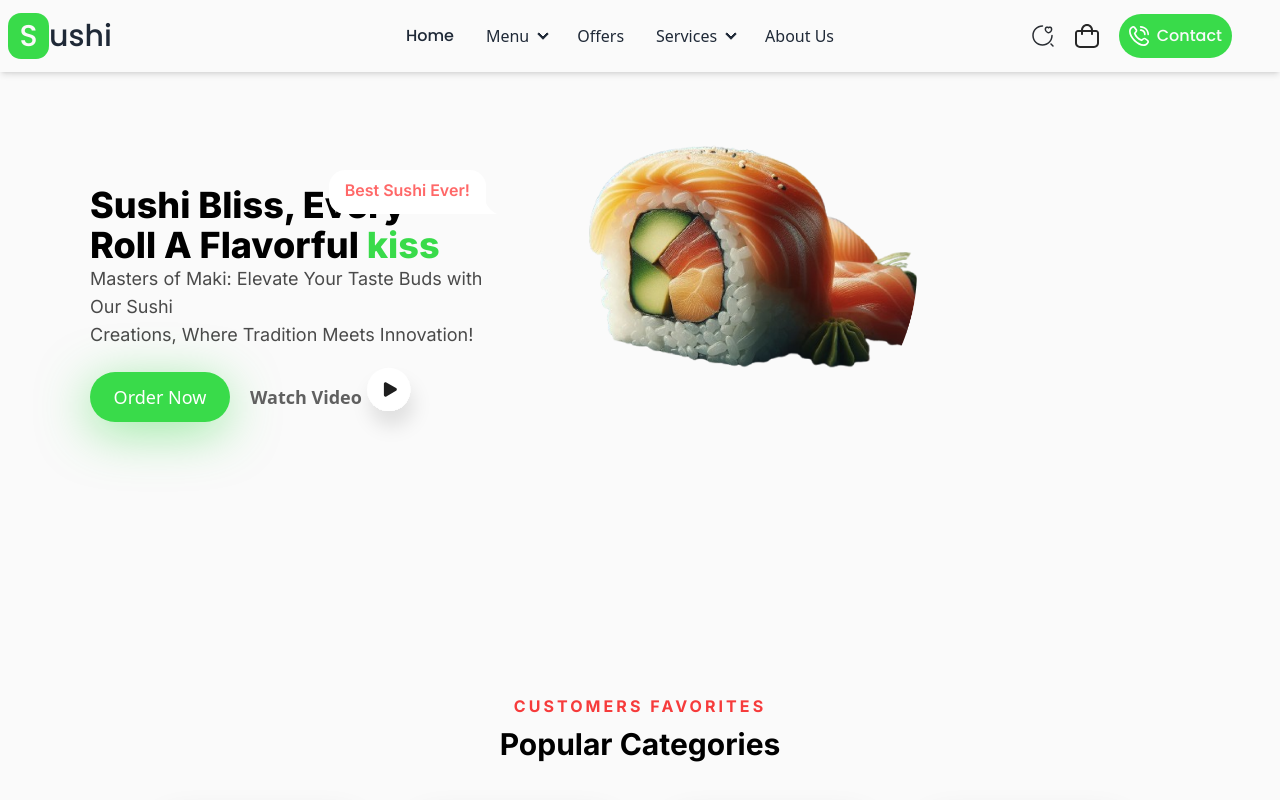
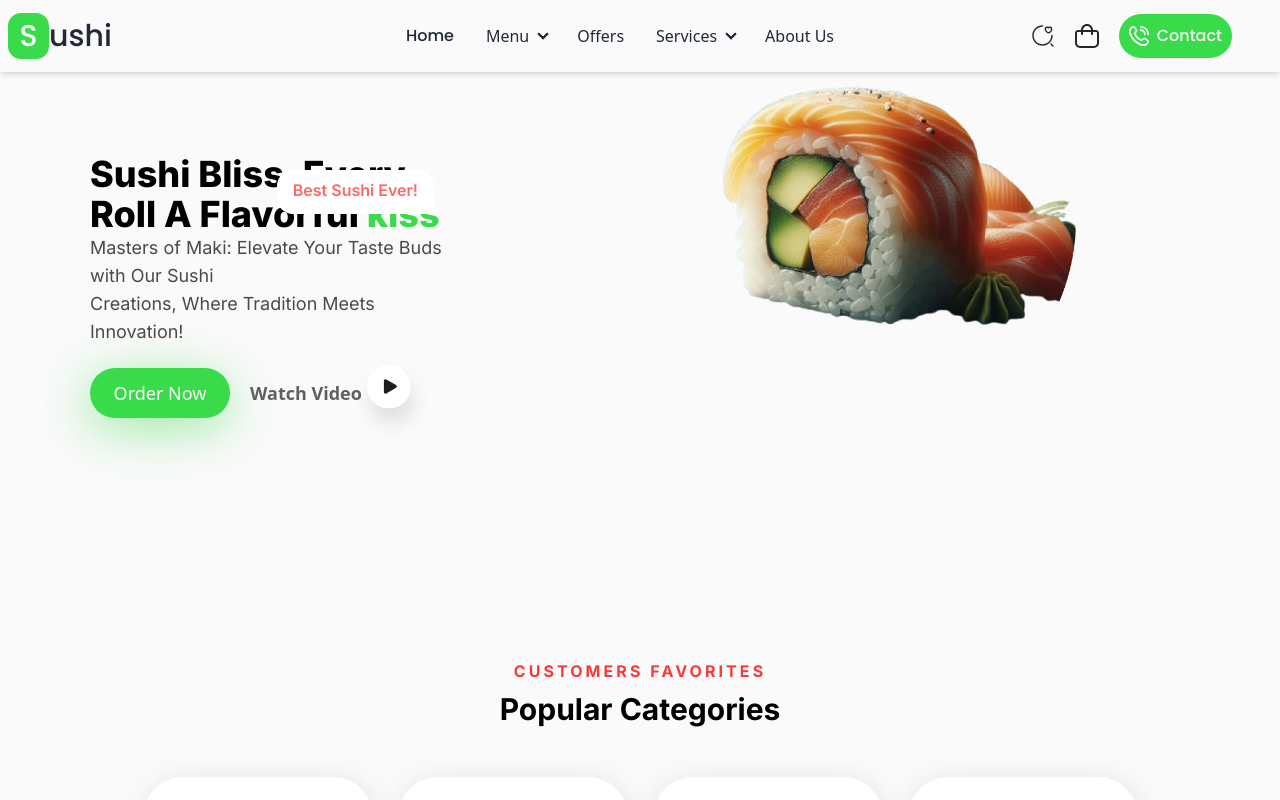
Before and after one commit to Maxwell011/sushi-experience, a React (Vite) app: page / in a window 1280 px wide. Shown: the top 800 px of the page. Built offline with nearby package versions, Linux system fonts and the light colour scheme.

Commit message:
Refactor App component layout and styling for improved alignment and responsiveness

```diff
--- a/src/App.tsx
+++ b/src/App.tsx
@@ -14,7 +14,7 @@ function App() {
       <main className="mt-[64px]">
         <Nav />
         <section className="">
-          <div className="flex items-center mb-[-190px] mt-16">
+          <div className="flex mb-[-190px] mt-16">
             <div className="mb-[320px] mt-7 lg:mt-0 flex flex-col items-center justify-center lg:items-start">
               <h1 className="text-normal-black text-4xl font-extrabold font-inter w-fit">
                 Sushi Bliss, Every <br />
@@ -49,7 +49,7 @@ function App() {
               <img
                 src="/MAIN SUSHI IMAGE.png"
                 alt="sushi image"
-                className="mb-[420px] mt-[0px] w-3/5"
+                className="mb-[420px] w-3/5 mt-[-65px] ml-[180px]"
               />
             </div>
             <div className="lg:flex gap-3 ml-[-160px] mb-[250px] absolute left-[730px] top-[310px] hidden">
```
